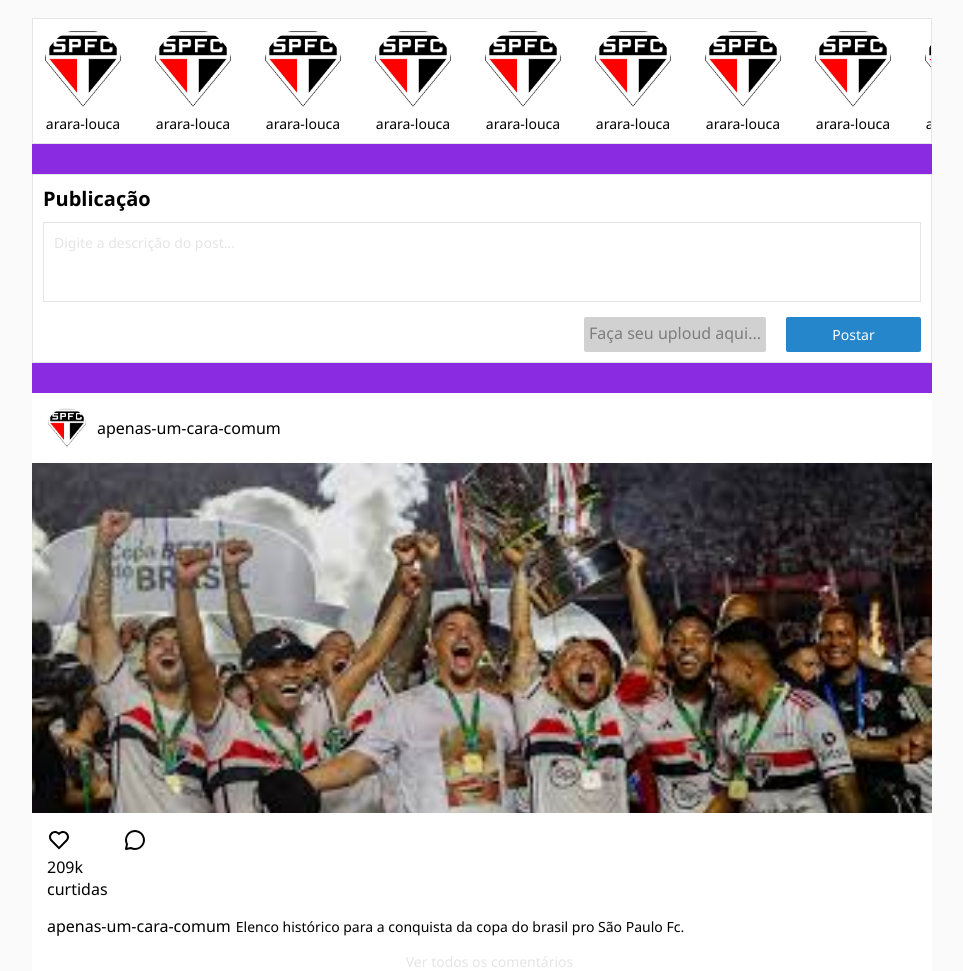
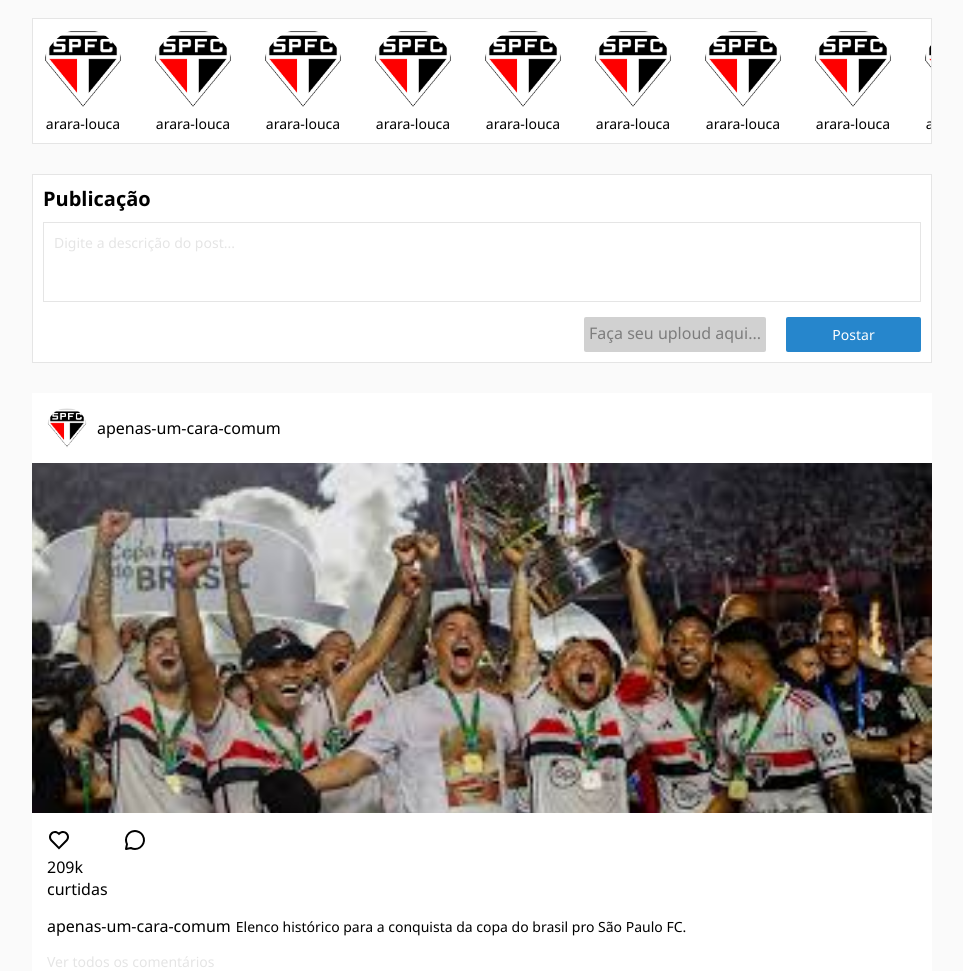
Before and after one commit to Joao-Santos-F/2S_DevConnect_M, a plain HTML site: page static_devconnect/pages/feed.html in a window 1280 px wide. Shown: the part 82-1053 px from the top of the page, without its empty margins (158-1121 px from the left). Drawn offline with Linux system fonts and the light colour scheme.

Commit message:
Finalizado a tela feed do DevConnect

```diff
--- a/static_devconnect/pages/feed.html
+++ b/static_devconnect/pages/feed.html
@@ -192,7 +192,7 @@
                         <img class="imagem-publicacao" src="../assets/images/Sao-Paulo-elenco.png" alt="">
                         <figcaption>
                             apenas-um-cara-comum
-                            <p class="descricao-publicacao">Elenco histórico para a conquista da copa do brasil pro São Paulo Fc.</p>
+                            <p class="descricao-publicacao">Elenco histórico para a conquista da copa do brasil pro São Paulo FC.</p>
                         </figcaption>
 
                         <div>
--- a/static_devconnect/styles/feed.css
+++ b/static_devconnect/styles/feed.css
@@ -7,7 +7,6 @@
 }
 
 .container-flex-publi{
-    background-color: blueviolet;
     /* height: 700px; */
     width: 90%;
     max-width: 900px;
@@ -112,7 +111,6 @@
 /* secao publicacoes */
 
 #publicacoes{
-    background-color: chocolate;
     width: 100%;
 }
 
@@ -137,6 +135,7 @@
 .card-publi > figure{
     display: flex;
     flex-direction: column;
+    align-items: flex-start;
 }
 
 .imagem-publicacao{
```
